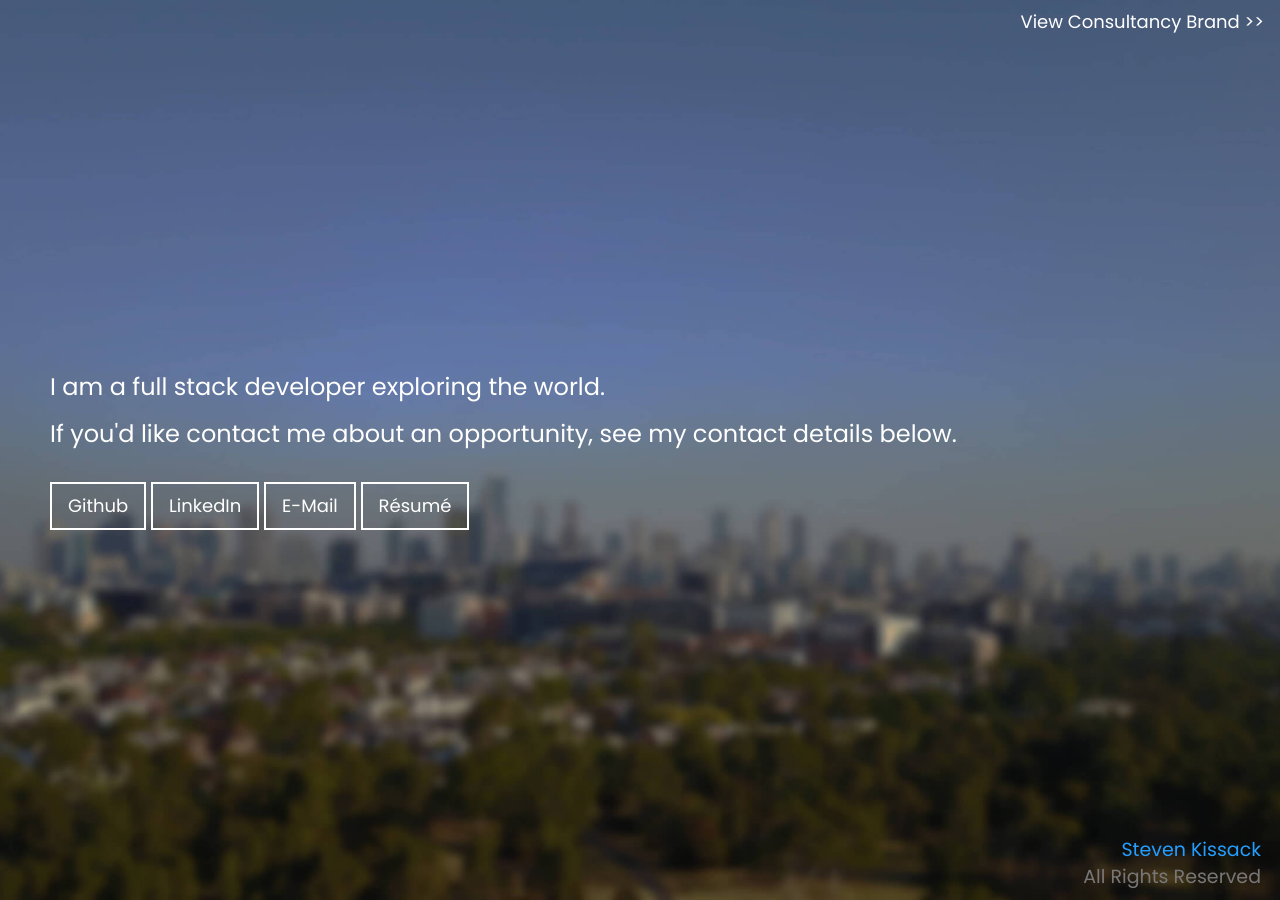
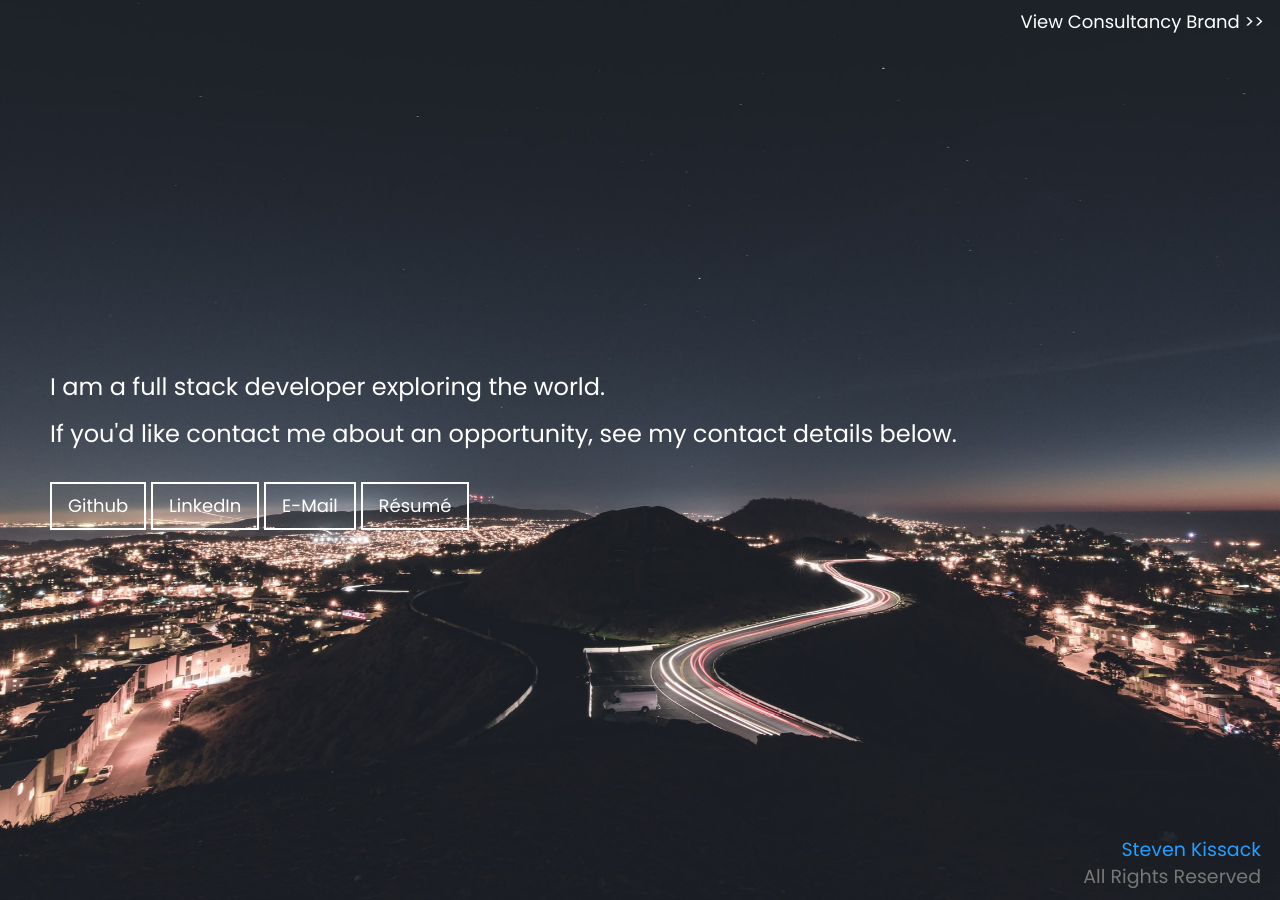
Before and after one commit to stevenkissack/stevokk.github.io, a Jekyll site: the page built from index.html, in a window 1280 px wide. Built offline with Jekyll 4.4.1, drawn with Linux system fonts in a browser that asks for light colours; nearby versions of some CDN libraries.

Commit message:
change homepage background

```diff
--- a/css/style.scss
+++ b/css/style.scss
@@ -34,7 +34,7 @@ body {
 }
 
 .background-default {
-    background-image: url(/images/bg_melb_mavic_blur_md.jpg);
+    background-image: url('/images/night-road-bg.jpg');
 }
 
 // Stops repeating of gradients and images, also expands element to wrap children
```
Also changed, not shown: images/bg_spacex-blur.jpg (deleted), images/bg_spacex.jpg (deleted), images/night-road-bg.jpg (added).
